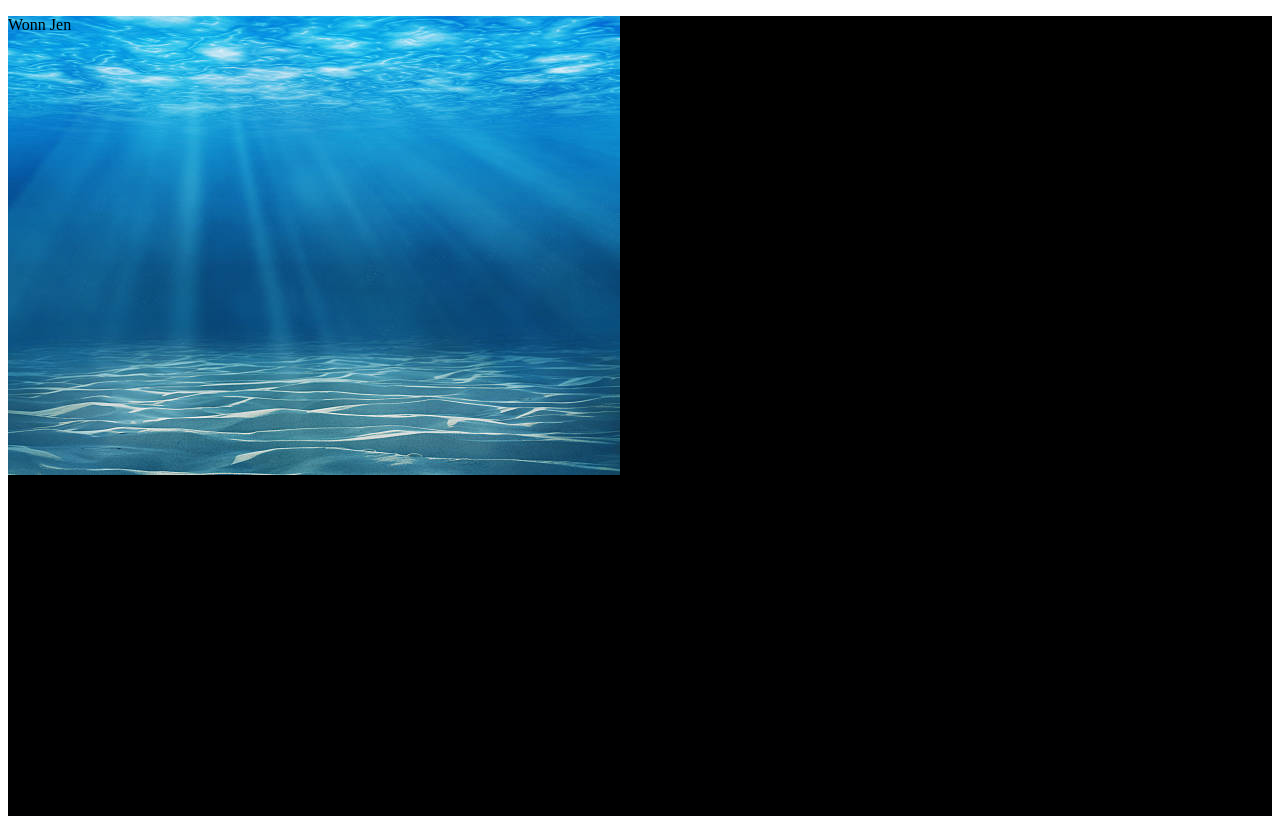
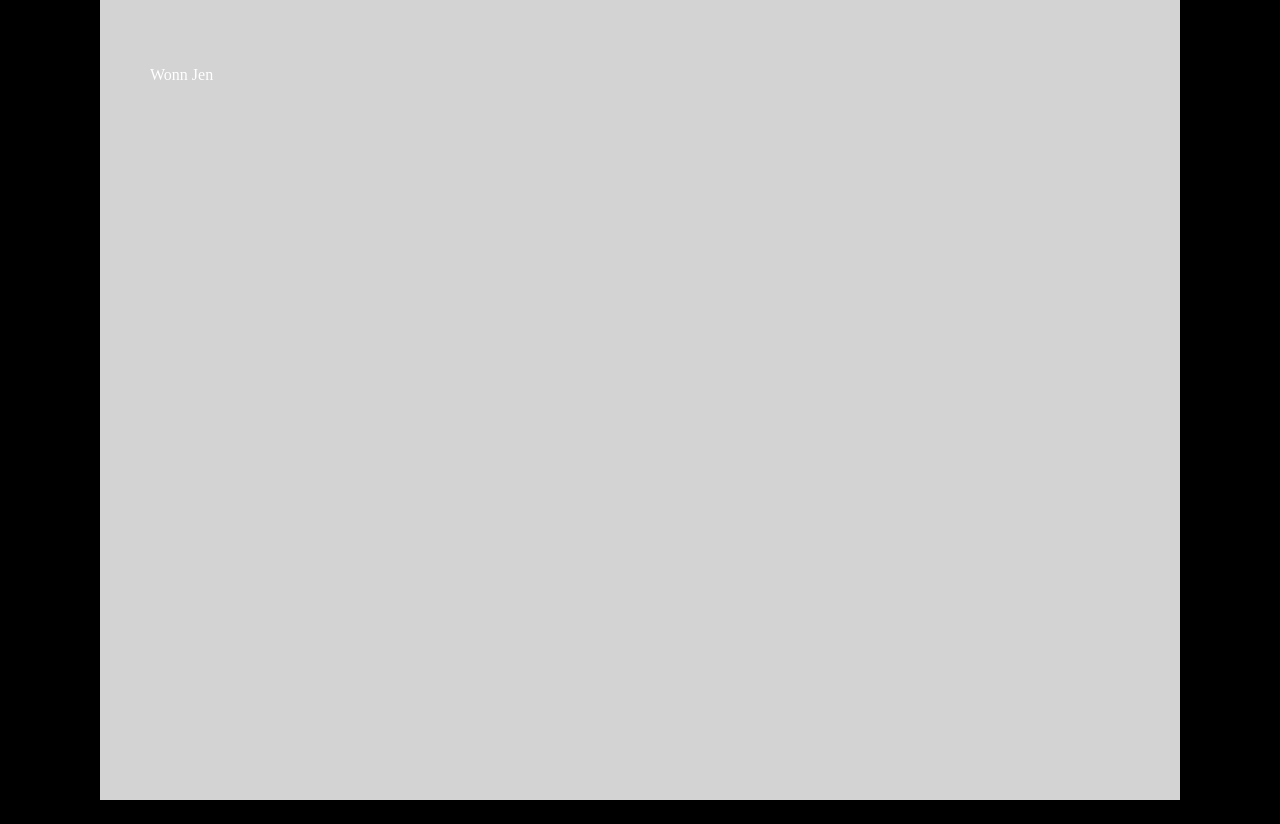
Before and after one commit to Booxworm/Booxworm.github.io, a plain HTML site: page index.html in a window 1280 px wide. After the commit the page ends 800 px from the top, so only its background shows below. Drawn offline with nearby package versions, Linux system fonts and the light colour scheme.

Commit message:
Added script.js file

```diff
--- a/index.html
+++ b/index.html
@@ -2,13 +2,16 @@
 <html lang=en>
 <head>
   <meta charset="UTF-8">
-  <title>Home page</title>
+  <title>Portfolio</title>
   <link rel="stylesheet" type="text/css" href="styles.css">
+  <script src="script.js"></script>
+  <script src="https://ajax.googleapis.com/ajax/libs/jquery/3.3.1/jquery.min.js"></script>
 </head>
 <body>
-  <div class="header">
+  <div class="main">
     <p>Wonn Jen</p>
+    <div class="projects">
+    </div>
   </div>
-
 </body>
 </html>
--- a/styles.css
+++ b/styles.css
@@ -1,5 +1,15 @@
-.header {
-  background-image: url("pictures/ocean.jpg"), linear-gradient(#000000, #000001);
-  background-repeat: no-repeat;
-  height: 100vh;
+body {
+  background-color: #000;
 }
+
+.main {
+  background-color: #d3d3d3;
+  color: #fff;
+  margin: 0px 100px 0px 100px;
+  padding: 50px 50px 50px 50px;
+  position: absolute;
+  top: 0;
+  bottom: 0;
+  left: 0;
+  right: 0;
+}
```
Also changed, not shown: script.js (added).
